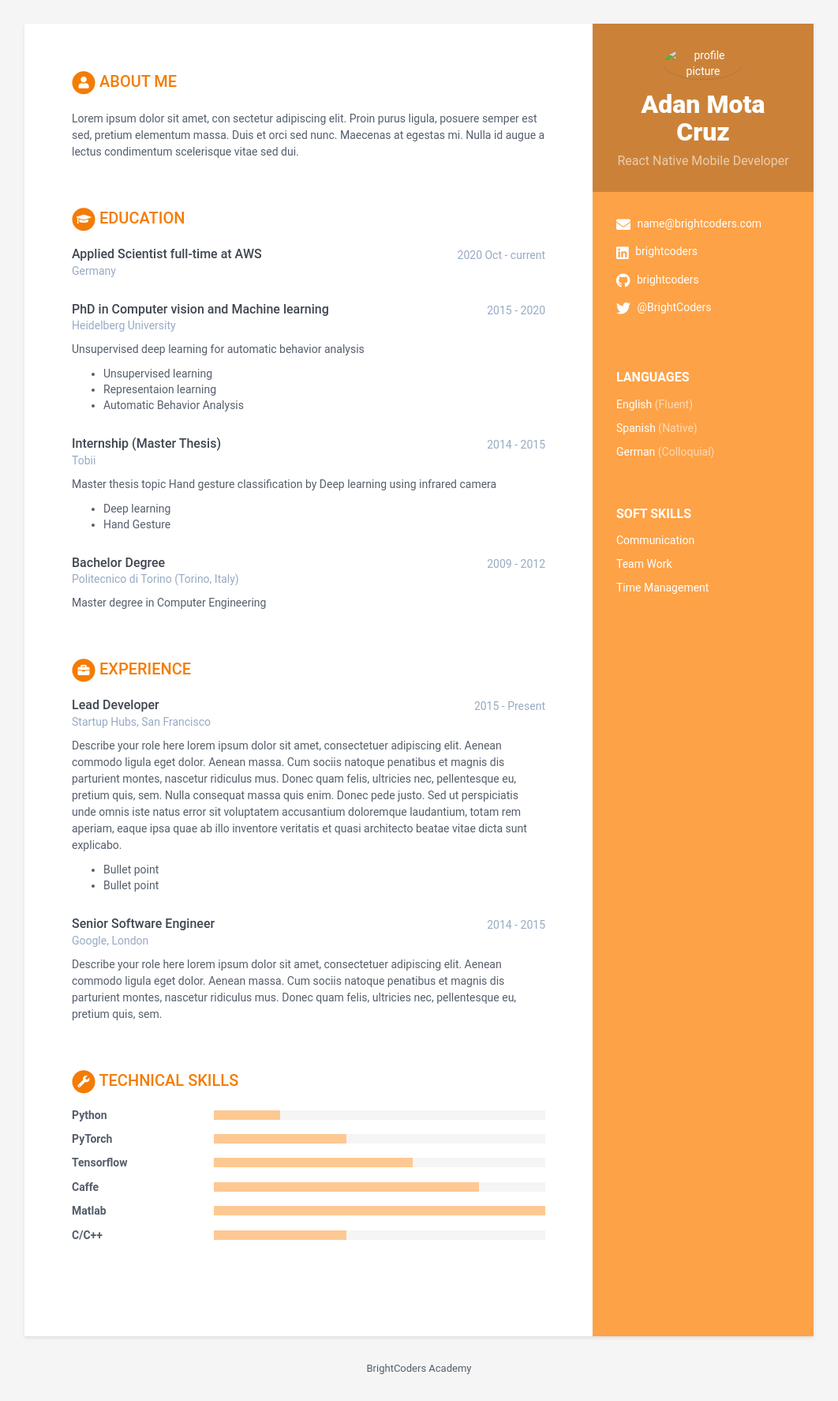
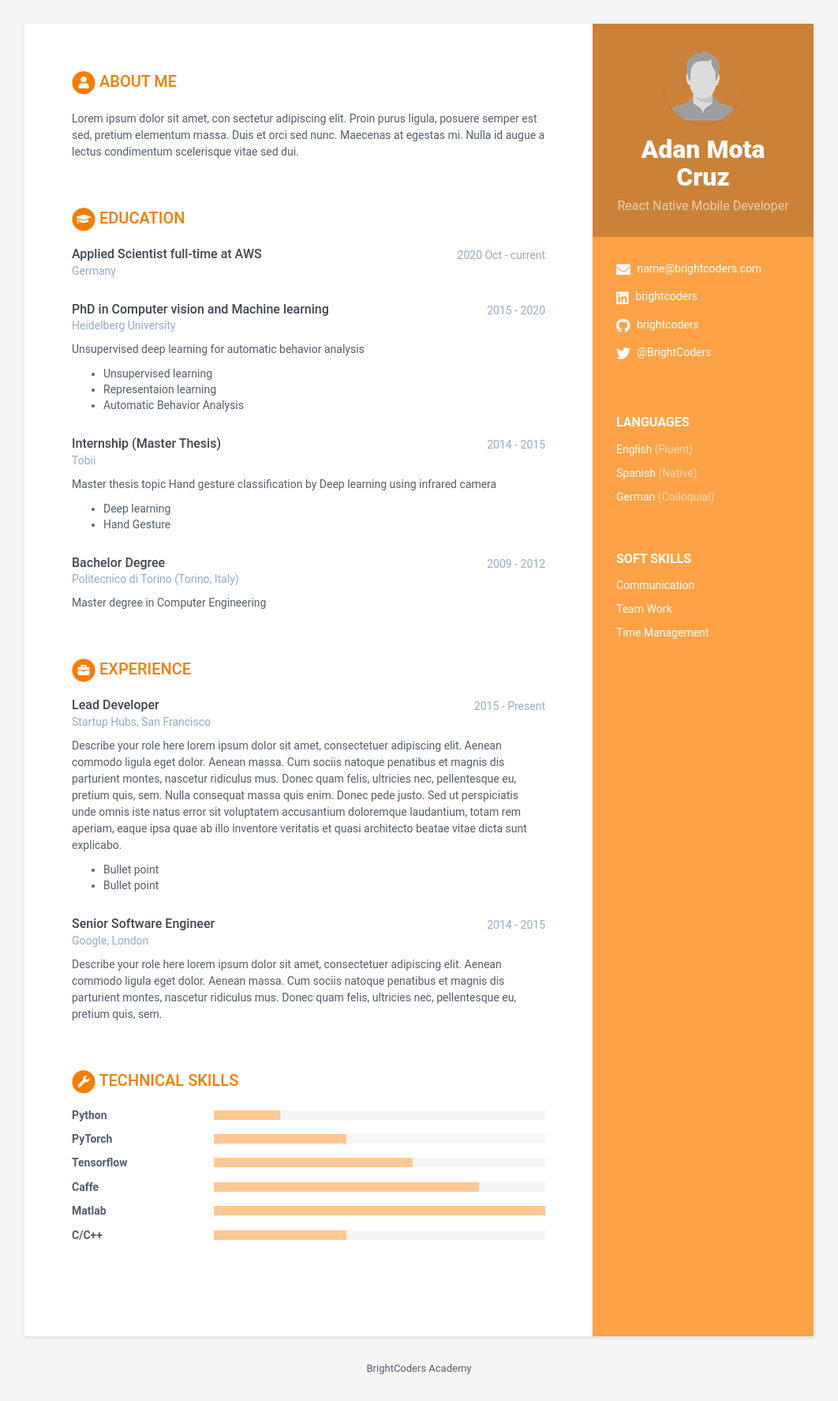
Before and after one commit to BC-MAY-21-RN/kata-resume-McAdam17, a Jekyll site: the page built from index.html, in a window 1280 px wide. Shown: the whole page at 79% size, without its empty margins (109-1171 px from the left). Built offline with Jekyll 4.4.1, drawn with Linux system fonts in a browser that asks for light colours.

Commit message:
Update data.yml

```diff
--- a/_data/data.yml
+++ b/_data/data.yml
@@ -9,7 +9,7 @@ sidebar:
   # Profile information
   name: Adan Mota Cruz # Nombre completo
   tagline: React Native Mobile Developer # React Native Mobile Developer ó Ruby on Rails Web Developer Según sea el caso
-  avatar: ./assets/images/profile.png # Colocar una imagen con tu foto de 100x100 pixels dentro de /assets/images
+  avatar: profile.png # Colocar una imagen con tu foto de 100x100 pixels dentro de /assets/images
 
   # Actualiza tus datos de contacto
   email: name@brightcoders.com
```
